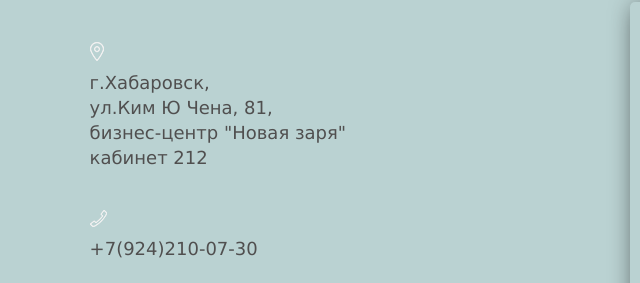
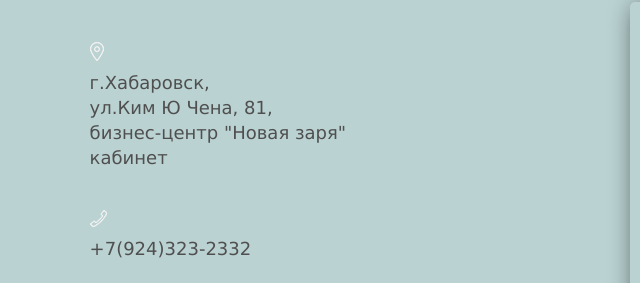
Before and after one commit to komsander/massage, a plain HTML site: page !!!Massage final/index.html in a window 1280 px wide. Shown: the part 8768-9051 px from the top of the page, 0-640 px from the left. Drawn offline with Linux system fonts and the light colour scheme.

Commit message:
Update index.html

```diff
--- a/!!!Massage final/index.html
+++ b/!!!Massage final/index.html
@@ -825,14 +825,14 @@
                       г.Хабаровск, <br />
                       ул.Ким Ю Чена, 81, <br />
                       бизнес-центр "Новая заря"<br />
-                      кабинет 212
+                      кабинет
                     </div>
                     <div class="icon-map">
                       <img src="IMG/FOOTER/phone.png" alt="" />
                     </div>
 
-                    <a class="address__tel" href="tel:+79242100730"
-                      >+7(924)210-07-30
+                    <a class="address__tel" href="tel:#"
+                      >+7(924)323-2332
                     </a>
 
                     <div class="networks">
@@ -841,13 +841,13 @@
                       </a>
                       <a
                         class="networks__link"
-                        href="https://t.me/+XH7OChZhd7UyZDBi"
+                        href="#"
                       >
                         <img src="IMG/FOOTER/telegram.png" alt="" />
                       </a>
                       <a
                         class="networks__link"
-                        href="https://api.whatsapp.com/send?phone=79242100730"
+                        href="#"
                       >
                         <img src="IMG/FOOTER/whatsApp.png" alt="" />
                       </a>
```
